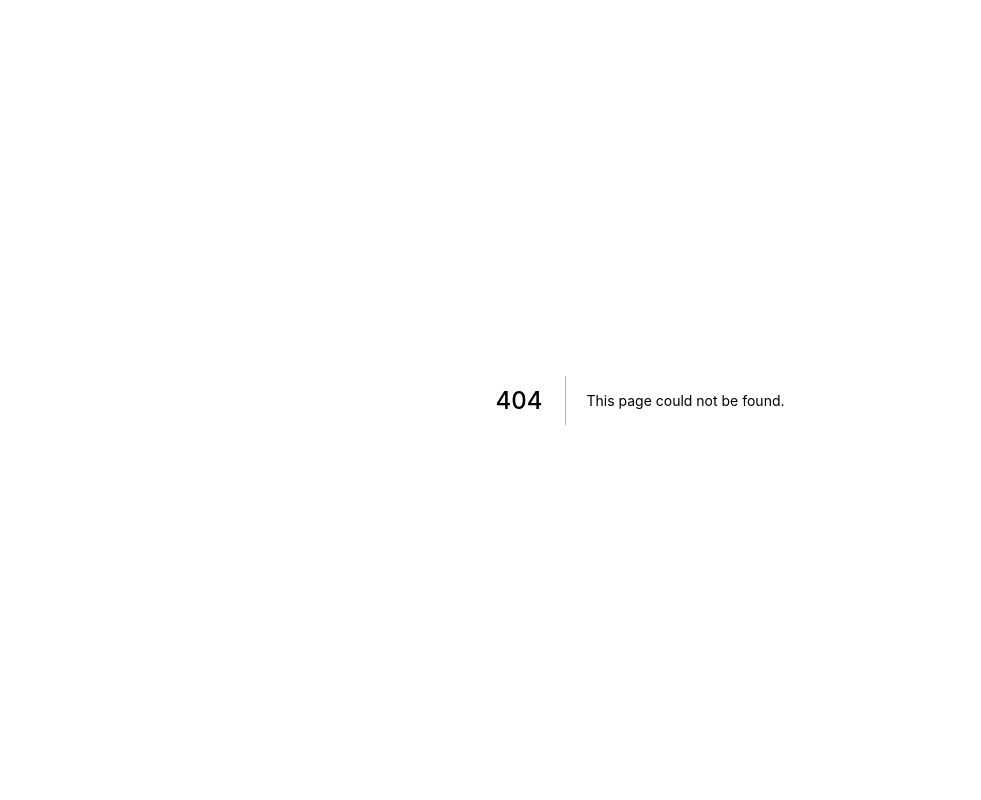
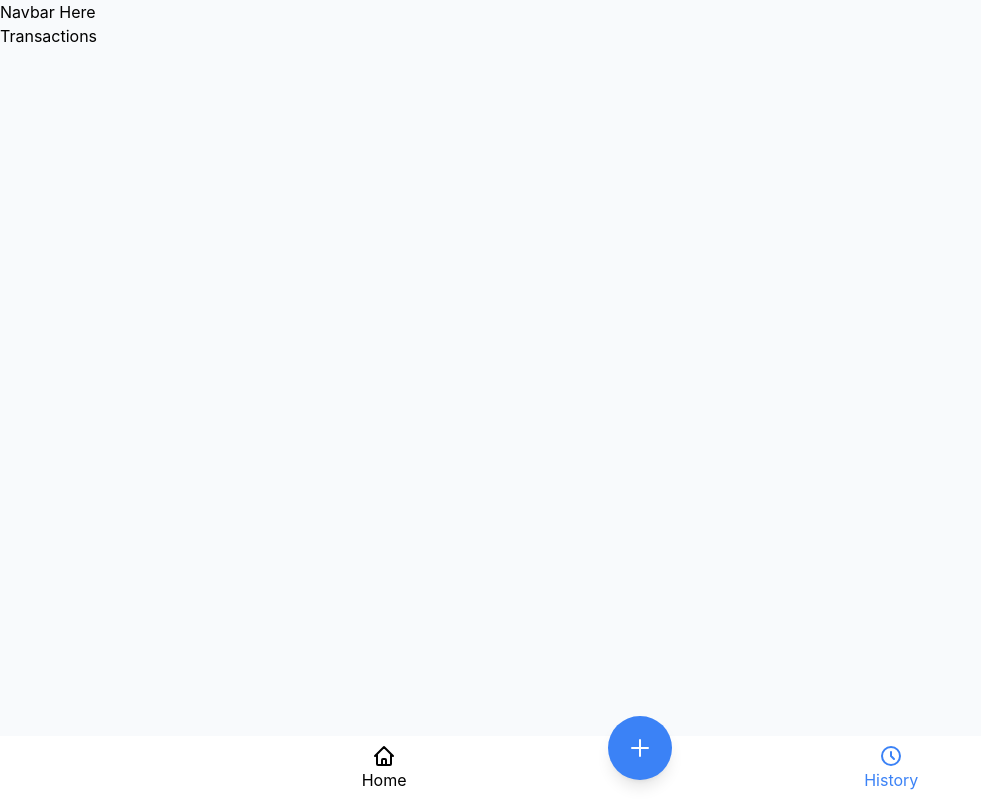
Before and after one commit to mmedhat1910/my-budget-keeper, a Next.js app: page /transactions in a window 1280 px wide. Before the commit this address had no page. Shown: the whole page, without its empty margins (0-981 px from the left). Built offline with nearby package versions, Linux system fonts and the light colour scheme.

Commit message:
bottom navbar

```diff
--- /dev/null
+++ b/components/BottomNav.tsx
@@ -0,0 +1,41 @@
+import { ClockIcon, HomeIcon, PlusIcon } from '@heroicons/react/outline';
+import Link from 'next/link';
+import { useRouter } from 'next/router';
+import React from 'react';
+
+const BottomNav = () => {
+  const router = useRouter();
+  return (
+    <div className=" w-full h-16 fixed bottom-0 bg-white flex items-center justify-evenly">
+      <Link href={'/'} passHref>
+        <span
+          className={`flex flex-col items-center ${
+            router.pathname === '/' ? 'text-blue-500' : ''
+          }`}
+        >
+          <HomeIcon className="w-6" />
+          <p>Home</p>
+        </span>
+      </Link>
+
+      <Link href="/transactions/create" passHref>
+        <span className="bg-blue-500 p-5 rounded-full text-white shadow-lg absolute bottom-5 ">
+          <PlusIcon className="w-6" />
+        </span>
+      </Link>
+
+      <Link href={'/transactions'} passHref>
+        <span
+          className={`flex flex-col items-center pl-24 ${
+            router.pathname === '/transactions' ? 'text-blue-500' : ''
+          }`}
+        >
+          <ClockIcon className="w-6" />
+          <p>History</p>
+        </span>
+      </Link>
+    </div>
+  );
+};
+
+export default BottomNav;
--- a/components/Layout.tsx
+++ b/components/Layout.tsx
@@ -1,14 +1,17 @@
+import Link from 'next/link';
 import React from 'react';
 import styles from '../styles/Home.module.css';
+import { ClockIcon } from '@heroicons/react/outline';
+import BottomNav from './BottomNav';
 interface Props {
   children: JSX.Element[] | JSX.Element;
 }
 const Layout: React.FC<Props> = ({ children }) => {
   return (
-    <div>
+    <div className="bg-slate-50 min-h-screen">
       Navbar Here
       {children}
-      <footer className={styles.footer}>
+      {/* <footer className={styles.footer}>
         <a
           href="https://mohamedmedhat.com"
           target="_blank"
@@ -17,7 +20,8 @@ const Layout: React.FC<Props> = ({ children }) => {
           Powered by
           <span className={styles.logo}>Mohamed Medhat &trade;</span>
         </a>
-      </footer>
+      </footer> */}
+      <BottomNav />
     </div>
   );
 };
--- a/package.json
+++ b/package.json
@@ -14,7 +14,9 @@
     "precommit": "lint-staged"
   },
   "dependencies": {
+    "@heroicons/react": "^1.0.6",
     "bcrypt": "^5.0.1",
+    "cookies-next": "^2.0.4",
     "cors": "^2.8.5",
     "jsonwebtoken": "^8.5.1",
     "lint-staged": "^12.4.1",
--- a/pages/_app.tsx
+++ b/pages/_app.tsx
@@ -1,7 +1,21 @@
 import '../styles/globals.css';
 import type { AppProps } from 'next/app';
+import { useEffect } from 'react';
 
 function MyApp({ Component, pageProps }: AppProps) {
+  useEffect(() => {
+    if (typeof document !== 'undefined') {
+      if (
+        localStorage.theme === 'dark' ||
+        (!('theme' in localStorage) &&
+          window.matchMedia('(prefers-color-scheme: dark)').matches)
+      ) {
+        document.documentElement.classList.add('dark');
+      } else {
+        document.documentElement.classList.remove('dark');
+      }
+    }
+  });
   return <Component {...pageProps} />;
 }
 
--- a/pages/index.tsx
+++ b/pages/index.tsx
@@ -6,7 +6,7 @@ import styles from '../styles/Home.module.css';
 
 const Home: NextPage = () => {
   return (
-    <div className={styles.container}>
+    <div>
       <Head>
         <title>Create Next App</title>
         <meta name="description" content="Generated by create next app" />
--- /dev/null
+++ b/pages/transactions/create.tsx
@@ -0,0 +1,7 @@
+import React from 'react';
+
+const CreateTransaction = () => {
+  return <div>CreateTransaction</div>;
+};
+
+export default CreateTransaction;
--- /dev/null
+++ b/pages/transactions/index.tsx
@@ -0,0 +1,12 @@
+import React from 'react';
+import Layout from '../../components/Layout';
+
+const Transactions = () => {
+  return (
+    <Layout>
+      <div>Transactions</div>
+    </Layout>
+  );
+};
+
+export default Transactions;
--- a/styles/globals.css
+++ b/styles/globals.css
@@ -1,3 +1,7 @@
+@tailwind base;
+@tailwind components;
+@tailwind utilities;
+
 html,
 body {
   padding: 0;
--- a/tailwind.config.js
+++ b/tailwind.config.js
@@ -3,6 +3,7 @@ module.exports = {
     "./pages/**/*.{js,ts,jsx,tsx}",
     "./components/**/*.{js,ts,jsx,tsx}",
   ],
+  darkMode: 'class',
   theme: {
     extend: {},
   },
```
Also changed, not shown: 2 other files (tests, documents, lock files or other folders).
